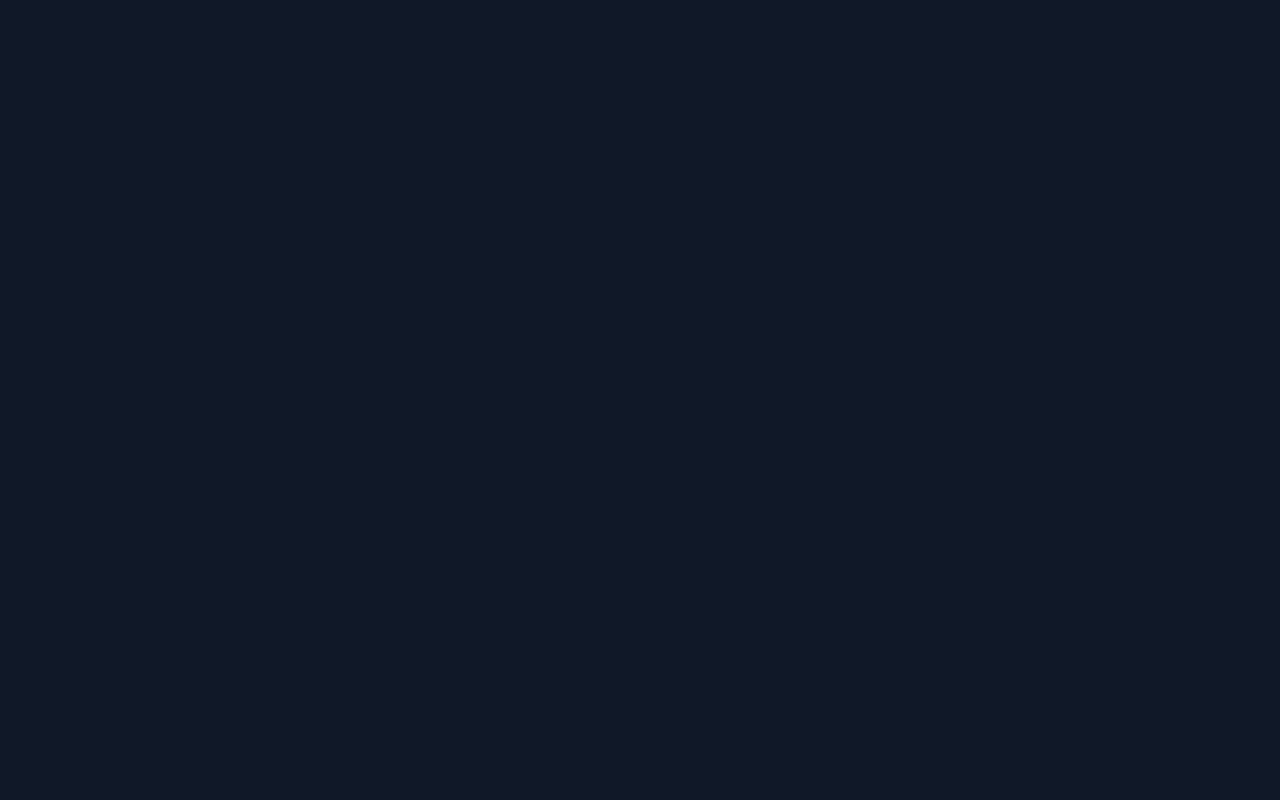
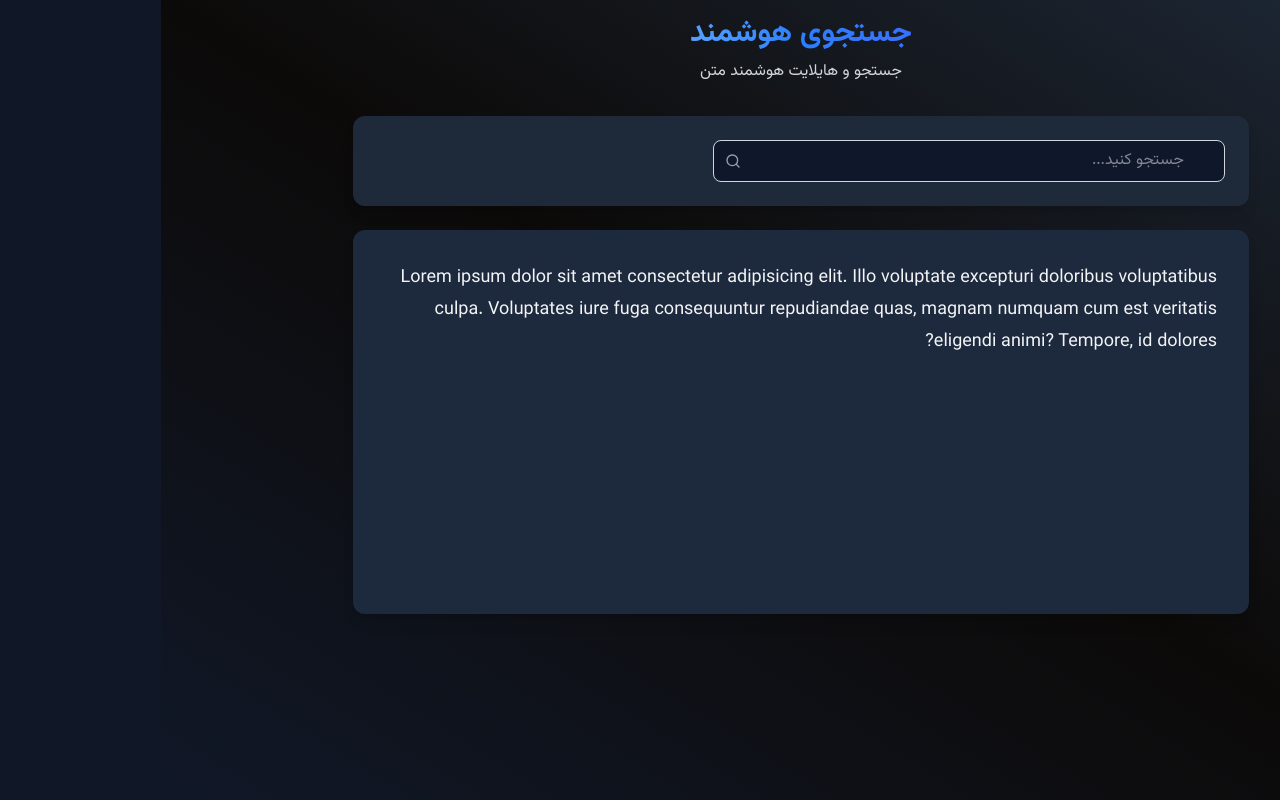
Before and after one commit to alirezashn79/smart-search-reader, a React (Vite) app: page / in a window 1280 px wide. Built offline with nearby package versions, Linux system fonts and the light colour scheme.

Commit message:
feat: useSearch hook and input search component

```diff
--- a/src/App.tsx
+++ b/src/App.tsx
@@ -1,7 +1,5 @@
+import SmartSearchReader from './components/SmartSearchReader'
+
 export default function App() {
-  return (
-    <div>
-      <h1 className="text-4xl">سلام</h1>
-    </div>
-  )
+  return <SmartSearchReader />
 }
--- /dev/null
+++ b/src/components/SearchInput.tsx
@@ -0,0 +1,39 @@
+import { Search, X } from 'lucide-react'
+
+interface IProps {
+  value: string
+  onChange: (value: string) => void
+  onClear: () => void
+  suggestions: string[]
+  isSearching: boolean
+  onNext: () => void
+}
+
+export default function SearchInput({ value, onClear, isSearching }: IProps) {
+  return (
+    <div className="relative w-full max-w-lg">
+      <div className="relative">
+        <div className="absolute top-1/2 left-3 flex -translate-y-1/2 transform items-center gap-2">
+          {isSearching && (
+            <div className="size-4 animate-spin rounded-full border-b-2 border-blue-500" />
+          )}
+          <Search className="size-4 text-gray-400" />
+        </div>
+        <input
+          type="text"
+          placeholder="جستجو کنید..."
+          className="w-full rounded-lg border border-gray-300 bg-slate-900 py-2 pe-20 pr-10 text-right focus:border-transparent focus:ring-2 focus:ring-blue-500 focus:outline-none"
+          dir="rtl"
+        />
+        {value && (
+          <button
+            onClick={onClear}
+            className="absolute top-1/2 right-3 -translate-y-1/2 transform text-gray-400 hover:text-gray-600"
+          >
+            <X className="h-4 w-4" />
+          </button>
+        )}
+      </div>
+    </div>
+  )
+}
--- /dev/null
+++ b/src/components/SmartSearchReader.tsx
@@ -0,0 +1,63 @@
+import { SAMPLE_TEXT, SUGGESTIONS } from '@/constants'
+import { useSearch } from '@/hooks/useSearch'
+import { useRef } from 'react'
+import SearchInput from './SearchInput'
+
+export default function SmartSearchReader() {
+  const containerRef = useRef<HTMLDivElement>(null)
+
+  const search = useSearch(SAMPLE_TEXT, 300)
+
+  const handleClearSearch = () => {
+    search.setQuery('')
+  }
+
+  return (
+    <div className="min-h-screen bg-gradient-to-bl from-gray-800 via-stone-950 to-gray-900 p-4">
+      <div className="mx-auto max-w-4xl">
+        {/* Header */}
+        <div className="mb-8 text-center">
+          <h1 className="mb-2 bg-gradient-to-r from-cyan-100 via-blue-500 to-indigo-600 bg-clip-text text-3xl font-bold text-transparent">
+            جستجوی هوشمند
+          </h1>
+          <p className="text-gray-300">جستجو و هایلایت هوشمند متن</p>
+        </div>
+
+        <div className="mb-6 rounded-xl bg-gray-800 p-6 shadow-lg">
+          <div className="flex flex-col items-center gap-4 sm:flex-row">
+            <SearchInput
+              value={search.query}
+              onChange={search.setQuery}
+              onClear={handleClearSearch}
+              suggestions={SUGGESTIONS}
+              isSearching={search.isSearching}
+              onNext={search.goToNextMatch}
+            />
+          </div>
+
+          {search.query && !search.isSearching && (
+            <div className="mt-4 text-center text-sm text-gray-300">
+              {search.searchResult.totalMatches > 0
+                ? `${search.searchResult.totalMatches} نتیجه یافت شد`
+                : 'نتیجه‌ای یافت نشد'}
+            </div>
+          )}
+        </div>
+
+        <div className="overflow-hidden rounded-xl bg-slate-800 shadow-lg">
+          <div
+            ref={containerRef}
+            className="h-96 overflow-y-auto p-8 text-lg leading-8 text-gray-100"
+            style={{
+              scrollBehavior: 'smooth',
+            }}
+          >
+            Lorem ipsum dolor sit amet consectetur adipisicing elit. Illo voluptate excepturi
+            doloribus voluptatibus culpa. Voluptates iure fuga consequuntur repudiandae quas, magnam
+            numquam cum est veritatis eligendi animi? Tempore, id dolores?
+          </div>
+        </div>
+      </div>
+    </div>
+  )
+}
--- /dev/null
+++ b/src/constants/index.ts
@@ -0,0 +1,26 @@
+const SAMPLE_TEXT = `
+لورم ایپسوم متن ساختگی با تولید سادگی نامفهوم از صنعت چاپ و با استفاده از طراحان گرافیک است. چاپگرها و متون بلکه روزنامه و مجله در ستون و سطرآنچنان که لازم است و برای شرایط فعلی تکنولوژی مورد نیاز و کاربردهای متنوع با هدف بهبود ابزارهای کاربردی می باشد.
+
+کتابهای زیادی در شصت و سه درصد گذشته، حال و آینده شناخت فراوان جامعه و متخصصان را می طلبد تا با نرم افزارها شناخت بیشتری را برای طراحان رایانه ای علی الخصوص طراحان خلاقی و فرهنگ پیشرو در زبان فارسی ایجاد کرد. در این صورت می توان امید داشت که تمام و دشواری موجود در ارائه راهکارها و شرایط سخت تایپ به پایان رسد زمان مورد نیاز شامل حروفچینی دستاوردهای اصلی و جوابگوی سوالات پیوسته اهل دنیای موجود طراحی اساسا مورد استفاده قرار گیرد.
+
+React یکی از محبوب‌ترین کتابخانه‌های جاوااسکریپت برای ساخت رابط کاربری است. TypeScript نیز امکان تایپ استاتیک را به جاوااسکریپت اضافه می‌کند و باعث کاهش باگ‌ها می‌شود. ترکیب React و TypeScript یک انتخاب عالی برای پروژه‌های بزرگ است.
+
+جستجو یکی از ویژگی‌های مهم در اپلیکیشن‌هایی است که با حجم زیادی از متن سروکار دارند. پیاده‌سازی جستجوی سریع و دقیق با قابلیت هایلایت کردن نتایج، تجربه کاربری بهتری ارائه می‌دهد.
+
+انیمیشن‌های نرم و روان باعث جذابیت بیشتر رابط کاربری می‌شوند. استفاده از CSS transitions و animations می‌تواند تجربه کاربری را به شدت بهبود بخشد.
+`
+
+const SUGGESTIONS = [
+  'React',
+  'TypeScript',
+  'جاوااسکریپت',
+  'کتابخانه',
+  'طراحی',
+  'تکنولوژی',
+  'جستجو',
+  'انیمیشن',
+  'کاربری',
+  'متن',
+]
+
+export { SAMPLE_TEXT, SUGGESTIONS }
--- /dev/null
+++ b/src/hooks/useSearch.ts
@@ -0,0 +1,88 @@
+import { useState, useMemo } from 'react'
+import { useDebounce } from './useDebounce'
+
+export interface SearchMatch {
+  index: number
+  text: string
+  startPos: number
+  endPos: number
+}
+
+export interface SearchResult {
+  matches: SearchMatch[]
+  totalMatches: number
+  currentMatchIndex: number
+}
+
+export function useSearch(text: string, delay: number = 300) {
+  const [query, setQuery] = useState('')
+  const [currentMatchIndex, setCurrentMatchIndex] = useState(0)
+  const debouncedQuery = useDebounce(query, delay)
+
+  const searchResult: SearchResult = useMemo(() => {
+    if (!debouncedQuery.trim() || !text) {
+      return {
+        matches: [],
+        totalMatches: 0,
+        currentMatchIndex: 0,
+      }
+    }
+
+    const matches: SearchMatch[] = []
+    const searchTerm = debouncedQuery.toLowerCase()
+    const textLower = text.toLowerCase()
+    let startIndex = 0
+    let matchIndex = 0
+
+    while (startIndex < textLower.length) {
+      const foundIndex = textLower.indexOf(searchTerm, startIndex)
+      if (foundIndex === -1) break
+
+      matches.push({
+        index: matchIndex,
+        text: text.substring(foundIndex, foundIndex + debouncedQuery.length),
+        startPos: foundIndex,
+        endPos: foundIndex + debouncedQuery.length,
+      })
+
+      matchIndex++
+      startIndex = foundIndex + 1
+    }
+
+    return {
+      matches,
+      totalMatches: matches.length,
+      currentMatchIndex: matches.length > 0 ? Math.min(currentMatchIndex, matches.length - 1) : 0,
+    }
+  }, [debouncedQuery, text, currentMatchIndex])
+
+  const goToNextMatch = () => {
+    if (searchResult.totalMatches > 0) {
+      setCurrentMatchIndex((prev) => (prev + 1) % searchResult.totalMatches)
+    }
+  }
+
+  const goToPrevMatch = () => {
+    if (searchResult.totalMatches > 0) {
+      setCurrentMatchIndex(
+        (prev) => (prev - 1 + searchResult.totalMatches) % searchResult.totalMatches
+      )
+    }
+  }
+
+  const goToMatch = (index: number) => {
+    if (index >= 0 && index < searchResult.totalMatches) {
+      setCurrentMatchIndex(index)
+    }
+  }
+
+  return {
+    query,
+    setQuery,
+    searchResult,
+    goToNextMatch,
+    goToPrevMatch,
+    goToMatch,
+    isSearching: query !== debouncedQuery,
+  }
+}
--- a/src/index.css
+++ b/src/index.css
@@ -42,4 +42,7 @@
   body {
     @apply font-vazir bg-gray-900 text-gray-100;
   }
+  button:disabled {
+    opacity: 0.5;
+  }
 }
```
